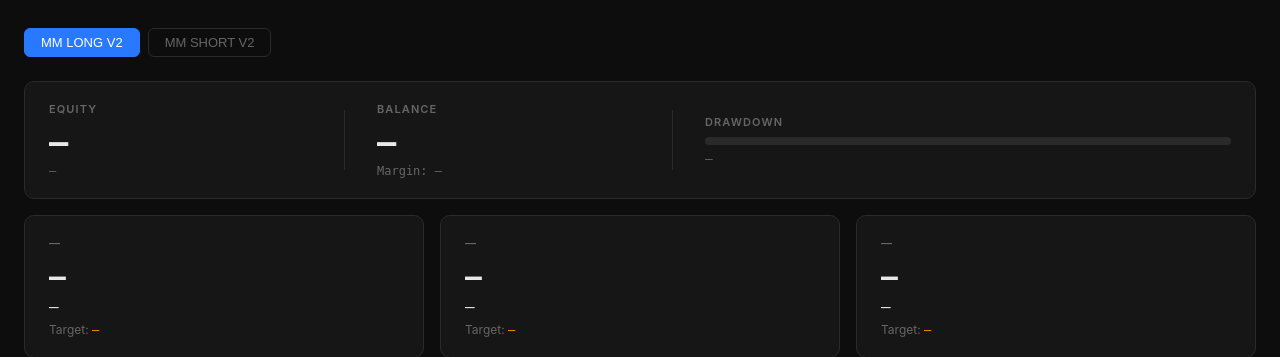
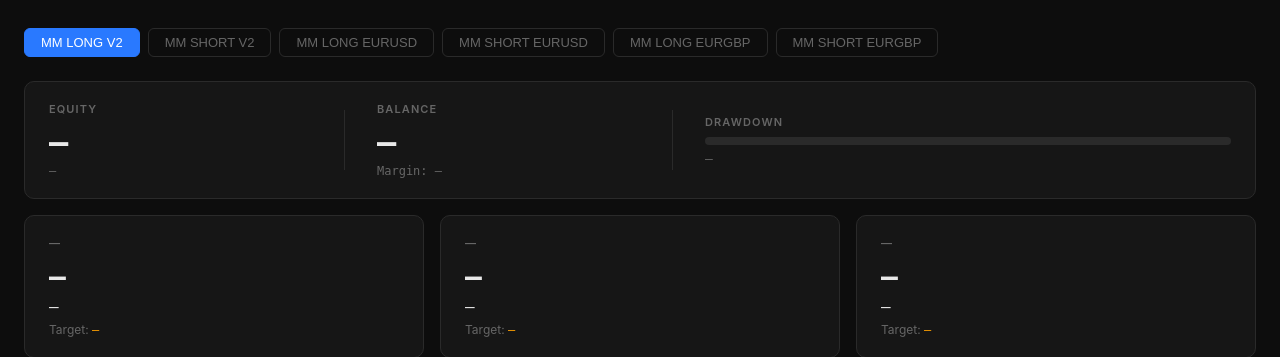
Before and after one commit to theonlykk/pipshed, a Flask app: page / in a window 1280 px wide. Shown: the part 70-427 px from the top of the page. Run offline with Flask 3, Linux system fonts and the light colour scheme; data that the repository does not hold is empty.

Commit message:
Add EURUSD/EURGBP instance tabs for three-pair deploy
Extends the dashboard from two instances (MM_LONG_V2, MM_SHORT_V2) to six, adding MM_LONG_EURUSD, MM_SHORT_EURUSD, MM_LONG_EURGBP, MM_SHORT_EURGBP - supporting today's three-pair go-live (GBPUSD, EURUSD, EURGBP).

app.py: extended the hardcoded instance list in telemetry_aggregate() from 2 to 6 - macro exposure, best quotes, system alerts, and instance_status now include all six. GET endpoints unchanged (default to MM_LONG_V2 when ?instance= is omitted).

dashboard.html: added four instance tabs following the exact existing pattern (Pod Closes/Scalp Exits toggle, pagination, all fetch URLs already keyed off currentInstance - no rebuild needed, purely additive).

Also fixed: the API-counter widget's V2 detection (endsWith('_V2')) would not have matched the new EURUSD/EURGBP instance IDs, incorrectly showing a live 0/900 gauge instead of the correct 'Not tracked for V2' label. Broadened to startsWith('MM_LONG_')/startsWith('MM_SHORT_') - a strict superset of the old check, identical behavior on existing V2 tabs.

Existing GBPUSD tabs, default instance, and all history/pagination/aggregate behavior confirmed unaffected - purely additive change.

Co-authored-by: Cursor <cursoragent@cursor.com>

```diff
--- a/app.py
+++ b/app.py
@@ -321,7 +321,14 @@ def telemetry_scalps():
 
 @app.route("/api/telemetry/aggregate", methods=["GET"])
 def telemetry_aggregate():
-    instances = ["MM_LONG_V2", "MM_SHORT_V2"]
+    instances = [
+        "MM_LONG_V2",
+        "MM_SHORT_V2",
+        "MM_LONG_EURUSD",
+        "MM_SHORT_EURUSD",
+        "MM_LONG_EURGBP",
+        "MM_SHORT_EURGBP",
+    ]
     net_exposure = {}       # symbol -> net signed lots (sum of direction * lot_size)
     alerts = []              # [{instance, message}, ...]
     instance_status = {}     # instance -> "live" | "connection_lost"
--- a/templates/dashboard.html
+++ b/templates/dashboard.html
@@ -549,6 +549,10 @@
 <div class="instance-bar">
   <button class="instance-btn active" onclick="setInstance('MM_LONG_V2')" id="btn-MM_LONG_V2">MM LONG V2</button>
   <button class="instance-btn" onclick="setInstance('MM_SHORT_V2')" id="btn-MM_SHORT_V2">MM SHORT V2</button>
+  <button class="instance-btn" onclick="setInstance('MM_LONG_EURUSD')" id="btn-MM_LONG_EURUSD">MM LONG EURUSD</button>
+  <button class="instance-btn" onclick="setInstance('MM_SHORT_EURUSD')" id="btn-MM_SHORT_EURUSD">MM SHORT EURUSD</button>
+  <button class="instance-btn" onclick="setInstance('MM_LONG_EURGBP')" id="btn-MM_LONG_EURGBP">MM LONG EURGBP</button>
+  <button class="instance-btn" onclick="setInstance('MM_SHORT_EURGBP')" id="btn-MM_SHORT_EURGBP">MM SHORT EURGBP</button>
 </div>
 
 <!-- Row 1: Equity vs Balance -->
@@ -877,7 +881,7 @@
 
     const apiBar = document.getElementById('apiBar');
     const instanceId = data.instance_id ?? currentInstance;
-    const isV2Instance = instanceId.endsWith('_V2');
+    const isV2Instance = instanceId.startsWith('MM_LONG_') || instanceId.startsWith('MM_SHORT_');
     if (isV2Instance) {
       document.getElementById('apiCount').textContent = '—';
       apiBar.style.display = 'none';
```
